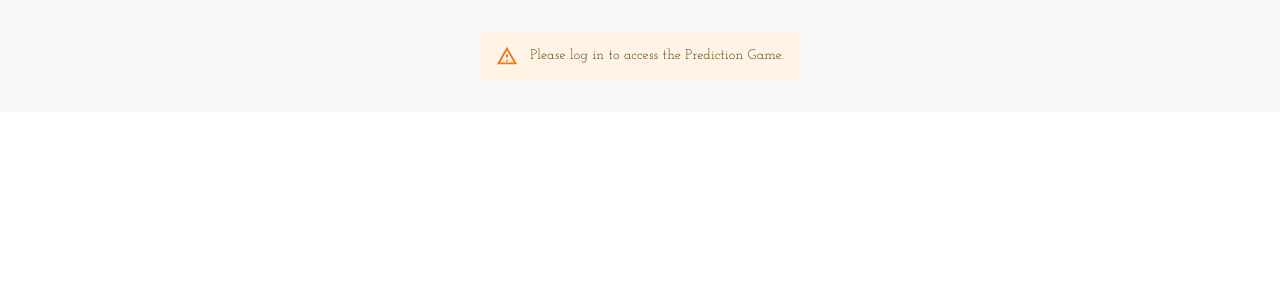
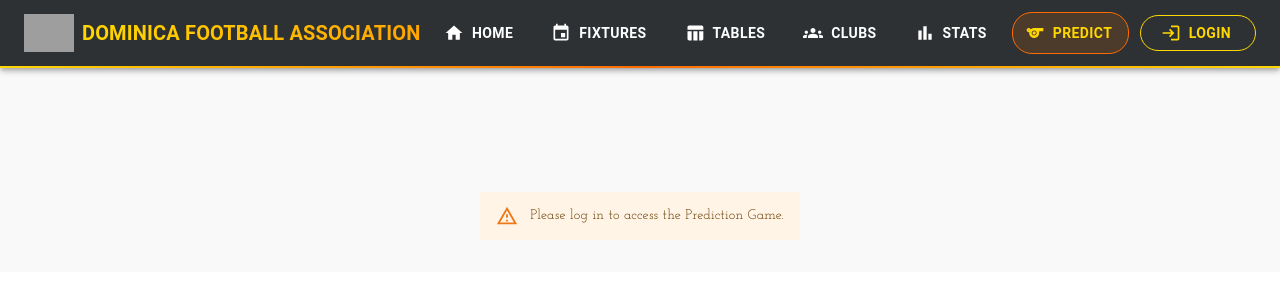
Before and after one commit to NewBeeD/SportsApp, a React (Vite) app: page /PredictionGame in a window 1280 px wide. Shown: the top 300 px of the page. Built offline with nearby package versions, Linux system fonts and the light colour scheme; no server answers; grey boxes are pictures that could not be loaded.

Commit message:
Update: Admin link only shows for admin

```diff
--- a/src/GamePrediction/pages/PredictionGameDashboard.jsx
+++ b/src/GamePrediction/pages/PredictionGameDashboard.jsx
@@ -73,7 +73,11 @@ const PredictionGameDashboard = () => {
           alignItems: 'center',
         }}
       >
-        <Alert severity="warning">Please log in to access the Prediction Game.</Alert>
+        <NavBar />
+
+        <Box sx={{ mt: {xs:10, sm: 20} }}>
+          <Alert severity="warning">Please log in to access the Prediction Game.</Alert>
+        </Box>
       </Container>
     );
   }
--- a/src/components/homePage/NavBar.jsx
+++ b/src/components/homePage/NavBar.jsx
@@ -50,6 +50,13 @@ const navItems = [
     external: false,
     icon: <SportsIcon />
   },
+  {
+    id: 7,
+    label: 'Admin',
+    path: '/Admin/Matches',
+    external: true,
+    icon: <SportsIcon />
+  },
 ]
 
 const NavBar = () => {
@@ -59,6 +66,7 @@ const NavBar = () => {
   const [visible, setVisible] = useState(true)
   const [userSignedIn, setUserSignedIn] = useState(false)
   const [userProfile, setUserProfile] = useState(null)
+  const [isAdmin, setIsAdmin] = useState(false)
 
   // Handle drawer
   const toggleDrawer = (open) => (event) => {
@@ -87,7 +95,7 @@ const NavBar = () => {
 
   // Handle authentication state
   useEffect(() => {
-    const unsubscribe = onAuthStateChanged(auth, (user) => {
+    const unsubscribe = onAuthStateChanged(auth, async (user) => {
       setUserSignedIn(!!user)
       if (user) {
         setUserProfile({
@@ -95,8 +103,18 @@ const NavBar = () => {
           email: user.email,
           photoURL: user.photoURL
         })
+        // Check if user is admin - force refresh to get latest claims
+        try {
+          const idTokenResult = await user.getIdTokenResult(true)
+          console.log('[NavBar] ID Token Claims:', idTokenResult.claims)
+          setIsAdmin(idTokenResult.claims.admin === true)
+        } catch (error) {
+          console.error('Error checking admin status:', error)
+          setIsAdmin(false)
+        }
       } else {
         setUserProfile(null)
+        setIsAdmin(false)
       }
     })
 
@@ -172,6 +190,11 @@ const NavBar = () => {
       {/* Navigation items */}
       <List sx={{ flexGrow: 1, p: 0 }}>
         {navItems.map((item) => {
+          // Skip Admin link if user is not admin
+          if (item.label === 'Admin' && !isAdmin) {
+            return null
+          }
+
           if (item.external) {
             return (
               <ListItem
@@ -384,6 +407,11 @@ const NavBar = () => {
               }}
             >
               {navItems.map((item) => {
+                // Skip Admin link if user is not admin
+                if (item.label === 'Admin' && !isAdmin) {
+                  return null
+                }
+
                 if (item.external) {
                   return (
                     <Button
```
